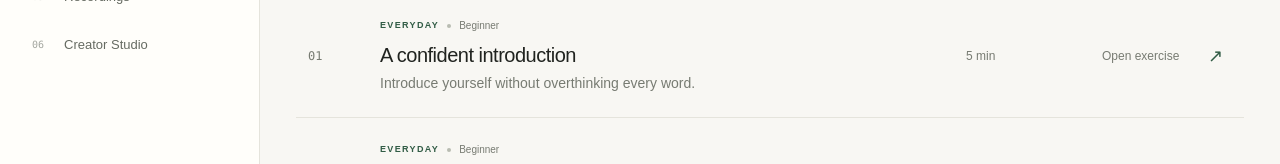
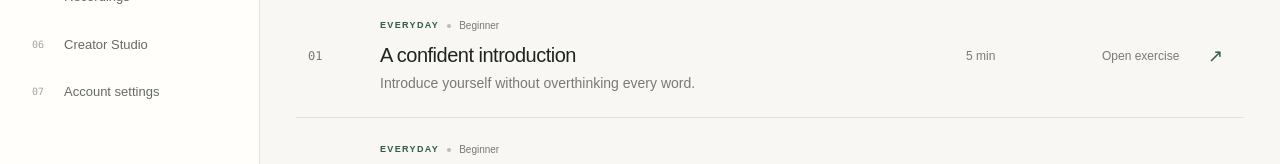
Before and after one commit to manansulya01/Courant, a Next.js app: page /labs in a window 1280 px wide. Shown: the part 362-526 px from the top of the page. Built offline with nearby package versions, Linux system fonts and the light colour scheme.

Commit message:
Add privacy settings navigation and remove placeholder user identity

```diff
--- a/components/AppShell.tsx
+++ b/components/AppShell.tsx
@@ -10,6 +10,7 @@ const navigation = [
   {label:"My progress",href:"/dashboard#progress",number:"04"},
   {label:"Recordings",href:"/dashboard#recordings",number:"05"},
   {label:"Creator Studio",href:"/creator",number:"06"},
+  {label:"Account settings",href:"/settings",number:"07"},
 ];
 
 export default function AppShell({children}:{children:React.ReactNode}) {
```
